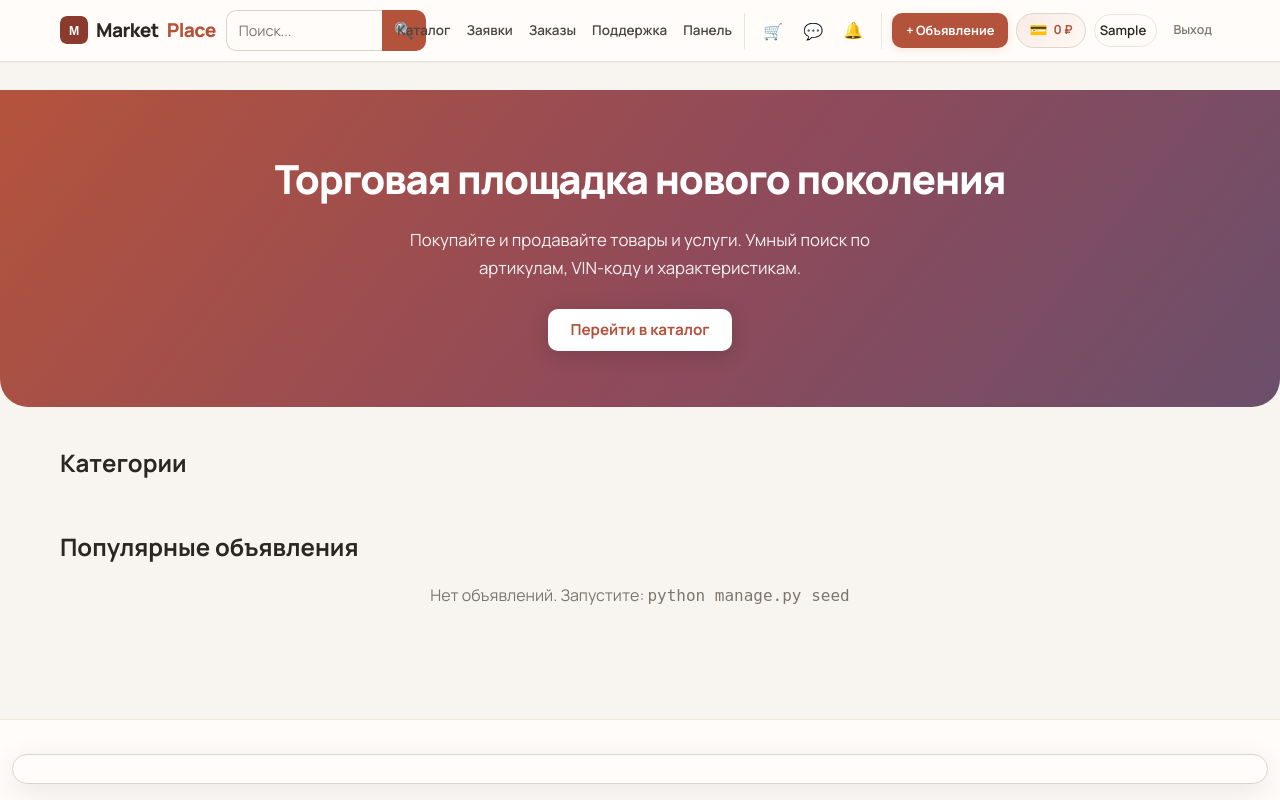
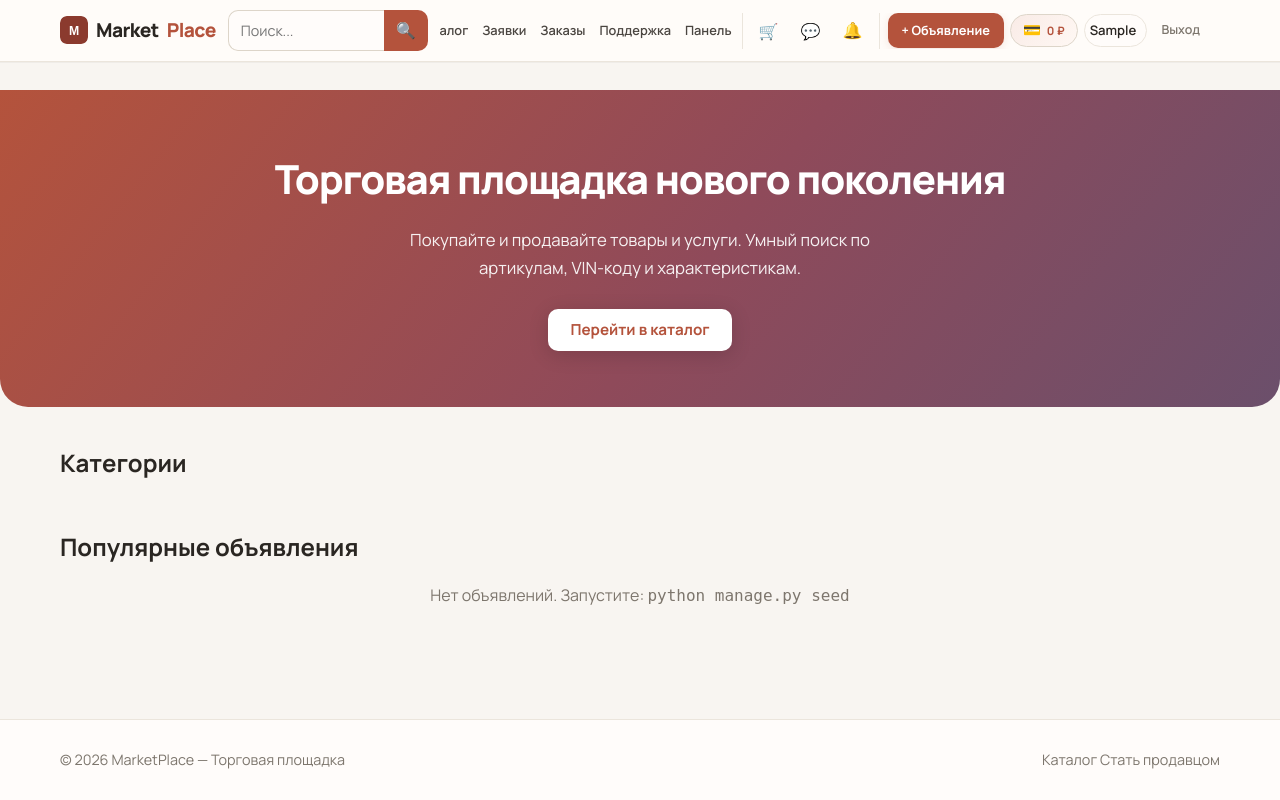
Before and after one commit to zVoofo/merketpalace, a Django app: page / in a window 1280 px wide. Run offline with Django 5.2, Linux system fonts and the light colour scheme; the visitor is signed in with stand-in values (Sample User, id 1); data comes from the database, SQL or seed files in the repository; data that the repository does not hold is empty.

Commit message:
фикс ошибокт

```diff
--- a/static/css/blocks.css
+++ b/static/css/blocks.css
@@ -657,14 +657,61 @@
 .cart-footer{margin-top:16px;display:flex;justify-content:space-between;align-items:center;flex-wrap:wrap;gap:12px}
 .cart-footer__total{font-size:1.2rem;white-space:nowrap}
 .cart-toast{
-  position:fixed;left:12px;right:12px;bottom:16px;z-index:4000;
-  background:var(--card);border:1px solid var(--border);border-radius:var(--radius);
-  box-shadow:var(--shadow-hover);padding:14px 16px;display:flex;flex-direction:column;gap:10px;
+  position:fixed;left:50%;bottom:20px;z-index:4000;
+  width:min(440px,calc(100vw - 24px));
+  transform:translateX(-50%) translateY(calc(100% + 28px));
+  opacity:0;visibility:hidden;
+  transition:transform .38s cubic-bezier(.22,1,.36,1),opacity .28s ease,visibility .28s;
+  pointer-events:none;
 }
-.cart-toast__title{font-weight:700;color:var(--text)}
-.cart-toast__meta{color:var(--muted);font-size:.9rem}
-.cart-toast__actions{display:flex;gap:8px;flex-wrap:wrap}
-.cart-toast__actions .btn{flex:1;min-width:120px;text-align:center}
+.cart-toast.is-visible{
+  transform:translateX(-50%) translateY(0);
+  opacity:1;visibility:visible;
+  pointer-events:auto;
+}
+.cart-toast[hidden]{display:block!important}
+.cart-toast__inner{
+  background:var(--card);border:1px solid var(--border-light);border-radius:14px;
+  box-shadow:0 14px 44px rgba(42,38,34,.16),0 4px 12px rgba(42,38,34,.06);
+  overflow:hidden;
+}
+.cart-toast__main{display:flex;align-items:flex-start;gap:12px;padding:14px 14px 12px}
+.cart-toast__thumb{
+  position:relative;flex-shrink:0;width:56px;height:56px;border-radius:10px;
+  overflow:hidden;background:var(--surface);border:1px solid var(--border-light);
+}
+.cart-toast__thumb img{width:100%;height:100%;object-fit:cover;display:block}
+.cart-toast__check{
+  position:absolute;bottom:-3px;right:-3px;width:22px;height:22px;border-radius:50%;
+  background:var(--success);color:#fff;font-size:.68rem;font-weight:800;
+  display:flex;align-items:center;justify-content:center;border:2px solid var(--card);line-height:1;
+}
+.cart-toast__info{flex:1;min-width:0}
+.cart-toast__label{margin:0 0 3px;font-size:.7rem;font-weight:700;color:var(--success);letter-spacing:.05em;text-transform:uppercase}
+.cart-toast__title{margin:0;font-size:.92rem;font-weight:700;line-height:1.35;color:var(--text);overflow:hidden;text-overflow:ellipsis;white-space:nowrap}
+.cart-toast__meta{margin:4px 0 0;font-size:.82rem;color:var(--muted)}
+.cart-toast__close{
+  flex-shrink:0;width:30px;height:30px;border:none;background:var(--bg-soft);border-radius:50%;
+  color:var(--muted);font-size:1.15rem;cursor:pointer;line-height:1;
+  display:flex;align-items:center;justify-content:center;transition:background .15s,color .15s;
+}
+.cart-toast__close:hover{background:var(--surface);color:var(--text)}
+.cart-toast__footer{
+  display:flex;align-items:center;gap:10px;padding:10px 14px 12px;
+  border-top:1px solid var(--border-light);background:linear-gradient(180deg,var(--bg-soft),var(--card));
+}
+.cart-toast__cta{
+  flex:1;text-align:center;padding:10px 16px;background:var(--primary);color:#fff!important;
+  border-radius:10px;font-size:.88rem;font-weight:700;text-decoration:none!important;
+  transition:background .15s,box-shadow .15s;box-shadow:0 2px 10px var(--primary-glow);
+}
+.cart-toast__cta:hover{background:var(--primary-dark);text-decoration:none!important}
+.cart-toast__undo{
+  flex-shrink:0;border:none;background:transparent;color:var(--muted);
+  font-size:.82rem;font-weight:600;cursor:pointer;padding:8px 6px;font-family:inherit;
+  text-decoration:underline;text-underline-offset:2px;
+}
+.cart-toast__undo:hover{color:var(--error)}
 .gallery-expand-btn{margin:0 18px 12px}
 .gallery-media--zoom{cursor:zoom-in}
 .public-profile__section-head{display:flex;align-items:flex-start;justify-content:space-between;gap:16px;flex-wrap:wrap;margin-bottom:8px}
--- a/static/css/components.css
+++ b/static/css/components.css
@@ -11,6 +11,10 @@
   .card:hover{box-shadow:var(--shadow-hover);border-color:var(--border);text-decoration:none}
 }
 .card__img-wrap{aspect-ratio:4/3;background:var(--surface);overflow:hidden;position:relative}
+.card__img-wrap--placeholder{
+  background:linear-gradient(145deg,var(--surface) 0%,var(--bg-soft) 52%,var(--primary-light) 100%);
+}
+.card__img-wrap--placeholder .card__img{object-fit:contain;padding:16%;opacity:.95}
 .card__img{width:100%;height:100%;object-fit:cover;display:block;background:var(--surface)}
 .card__body{padding:16px 18px}
 .card__title{font-size:1rem;font-weight:600;margin-bottom:8px;display:-webkit-box;-webkit-line-clamp:2;-webkit-box-orient:vertical;overflow:hidden;line-height:1.4;color:var(--text)}
--- a/static/css/layout.css
+++ b/static/css/layout.css
@@ -8,13 +8,17 @@
   width:100%;
 }
 .header__inner{
-  display:flex;
+  display:grid;
+  grid-template-columns:auto minmax(150px,200px) minmax(0,1fr) auto;
   align-items:center;
-  gap:10px;
+  gap:10px 12px;
   padding:10px 20px;
   min-width:0;
-  flex-wrap:nowrap;
 }
+.header__inner > .logo{grid-column:1}
+.header__inner > .search-bar{grid-column:2;width:100%;max-width:200px}
+.header__inner > .nav{grid-column:3;min-width:0}
+.header__inner > .burger{grid-column:4;justify-self:end}
 .logo{
   flex:0 0 auto;
   display:inline-flex;align-items:center;gap:8px;
@@ -24,8 +28,9 @@
 .logo__icon{display:block;border-radius:6px;flex-shrink:0}
 .logo span{color:var(--primary)}
 .search-bar{
-  flex:0 0 200px;
-  width:200px;
+  position:relative;
+  z-index:2;
+  flex:unset;
   display:flex;
   flex-shrink:0;
 }
@@ -49,30 +54,27 @@
 }
 .search-bar button:hover{background:var(--primary-dark)}
 .nav{
-  flex:1 1 auto;
+  flex:unset;
   display:flex;align-items:center;justify-content:flex-end;
-  gap:10px;
+  gap:8px;
   flex-wrap:nowrap;
   min-width:0;
-  overflow:visible;
+  overflow:hidden;
 }
-.nav__section{display:flex;align-items:center;gap:8px;flex-shrink:0}
-.nav__section--links{gap:12px}
+.nav__section--links a:not(.btn),
+.nav__section--auth a:not(.btn){
+  color:var(--text-soft);font-size:.8rem;font-weight:600;white-space:nowrap;
+  text-decoration:none;padding:6px 2px;
+}
+.nav__wallet-sum{font-size:.72rem;white-space:nowrap}
 .nav__section--icons{
   gap:4px;
-  padding:0 10px;
+  padding:0 8px;
   border-left:1px solid var(--border-light);
   border-right:1px solid var(--border-light);
 }
-.nav__section--user{gap:8px}
-.nav__section--auth{gap:10px;margin-left:auto}
-.nav__section--links a:not(.btn),
-.nav__section--auth a:not(.btn){
-  color:var(--text-soft);font-size:.84rem;font-weight:600;white-space:nowrap;
-  text-decoration:none;padding:6px 2px;
-}
-.nav__section--links a:not(.btn):hover,
-.nav__section--auth a:not(.btn):hover{color:var(--primary)}
+.nav__section{display:flex;align-items:center;gap:6px;flex-shrink:0}
+.nav__section--links{gap:10px}
 .nav__icon-btn{
   position:relative;display:inline-flex;align-items:center;justify-content:center;
   width:36px;height:36px;border:1px solid transparent;border-radius:var(--radius-sm);
@@ -83,6 +85,10 @@
 .nav__icon-btn__glyph{font-size:1rem;line-height:1}
 .nav-notify__bell.nav__icon-btn{padding:0}
 .nav__cta{white-space:nowrap}
+.nav__section--user{gap:6px}
+.nav__section--auth{gap:8px;margin-left:auto}
+.nav__section--links a:not(.btn):hover,
+.nav__section--auth a:not(.btn):hover{color:var(--primary)}
 .nav__wallet-chip{
   display:inline-flex;align-items:center;gap:6px;padding:6px 12px;
   background:linear-gradient(135deg,var(--primary-light),#fff8f4);
@@ -91,9 +97,8 @@
 }
 .nav__wallet-chip:hover{background:var(--primary-light);text-decoration:none}
 .nav__wallet-icon{font-size:.9rem;line-height:1}
-.nav__wallet-sum{font-size:.78rem;white-space:nowrap}
 .nav__profile-pill{
-  display:inline-flex;align-items:center;gap:6px;max-width:130px;
+  display:inline-flex;align-items:center;gap:6px;max-width:110px;
   padding:5px 10px 5px 5px;border:1px solid var(--border-light);border-radius:20px;
   background:var(--card);color:var(--text)!important;text-decoration:none;
   font-size:.82rem;font-weight:600;
--- a/static/js/app.js
+++ b/static/js/app.js
@@ -1143,6 +1143,7 @@ document.querySelectorAll('img[data-fallback]:not(.card__img)').forEach((img) =>
   if (!toast) return;
 
   const fmtMoney = (n) => `${Math.round(Number(n) || 0).toLocaleString('ru-RU')}\u00a0₽`;
+  const esc = (s) => String(s ?? '').replace(/&/g, '&amp;').replace(/</g, '&lt;').replace(/"/g, '&quot;');
   const csrf = () => document.querySelector('[name=csrfmiddlewaretoken]')?.value
     || document.cookie.match(/csrftoken=([^;]+)/)?.[1] || '';
 
@@ -1161,30 +1162,54 @@ document.querySelectorAll('img[data-fallback]:not(.card__img)').forEach((img) =>
   let lastData = null;
 
   const hide = () => {
-    toast.setAttribute('hidden', '');
-    toast.innerHTML = '';
-    lastData = null;
+    clearTimeout(hideTimer);
+    toast.classList.remove('is-visible');
+    setTimeout(() => {
+      if (!toast.classList.contains('is-visible')) {
+        toast.setAttribute('hidden', '');
+        toast.innerHTML = '';
+        lastData = null;
+      }
+    }, 320);
   };
 
   const show = (data) => {
     if (!data?.ok) return;
     lastData = data;
     clearTimeout(hideTimer);
+
     const item = (data.items || []).find((i) => i.listing_id === data.listing_id);
     const qty = item?.quantity || 1;
-    const sum = item?.subtotal || 0;
+    const sum = item?.subtotal || data.unit_price || 0;
+    const img = data.image_url
+      || document.querySelector('#product-gallery img.gallery-media')?.src
+      || '/static/img/no-photo.svg';
+
     toast.innerHTML = `
-      <div class="cart-toast__title">✓ ${data.title || 'Товар'} — в корзине</div>
-      <div class="cart-toast__meta">${qty} шт. · ${fmtMoney(sum)}</div>
-      <div class="cart-toast__actions">
-        <a href="/cart/" class="btn btn--sm">В корзину</a>
-        <button type="button" class="btn btn--sm btn--outline" data-cart-remove>Убрать</button>
-        <button type="button" class="btn btn--sm btn--outline" data-cart-dismiss>Закрыть</button>
+      <div class="cart-toast__inner">
+        <div class="cart-toast__main">
+          <div class="cart-toast__thumb">
+            <img src="${esc(img)}" alt="" loading="lazy">
+            <span class="cart-toast__check" aria-hidden="true">✓</span>
+          </div>
+          <div class="cart-toast__info">
+            <p class="cart-toast__label">В корзине</p>
+            <p class="cart-toast__title">${esc(data.title || 'Товар')}</p>
+            <p class="cart-toast__meta">${qty} шт. · ${fmtMoney(sum)}</p>
+          </div>
+          <button type="button" class="cart-toast__close" data-cart-dismiss aria-label="Закрыть">×</button>
+        </div>
+        <div class="cart-toast__footer">
+          <a href="/cart/" class="cart-toast__cta">Перейти в корзину</a>
+          <button type="button" class="cart-toast__undo" data-cart-remove>Убрать</button>
+        </div>
       </div>
     `;
+
     toast.removeAttribute('hidden');
+    requestAnimationFrame(() => toast.classList.add('is-visible'));
     updateBadge(data.count || 0);
-    hideTimer = setTimeout(hide, 9000);
+    hideTimer = setTimeout(hide, 10000);
   };
 
   toast.addEventListener('click', async (e) => {
@@ -1279,12 +1304,10 @@ document.querySelectorAll('img[data-fallback]:not(.card__img)').forEach((img) =>
         const money = cell.querySelector('.money') || cell;
         money.innerHTML = fmtMoney(item.subtotal);
       });
-      const input = form.querySelector(`[name="qty_${item.id}"]`)
-        || document.querySelector(`[name="qty_${item.id}"]`);
-      if (input) {
+      document.querySelectorAll(`[name="qty_${item.id}"]`).forEach((input) => {
         input.value = item.quantity;
         input.max = item.max_qty;
-      }
+      });
     });
     const totalEl = document.getElementById('cart-total');
     if (totalEl) totalEl.innerHTML = `Итого: ${fmtMoney(data.total)}`;
@@ -1292,14 +1315,31 @@ document.querySelectorAll('img[data-fallback]:not(.card__img)').forEach((img) =>
     if (!data.items.length) window.location.reload();
   };
 
+  const collectQtyValues = () => {
+    const values = {};
+    document.querySelectorAll('.cart-qty-input').forEach((input) => {
+      if (!input.name) return;
+      const visible = input.offsetParent !== null;
+      if (visible || values[input.name] === undefined) {
+        values[input.name] = input.value;
+      }
+    });
+    return values;
+  };
+
+  const syncQtyInputs = (source) => {
+    if (!source?.name) return;
+    document.querySelectorAll(`.cart-qty-input[name="${CSS.escape(source.name)}"]`).forEach((el) => {
+      if (el !== source) el.value = source.value;
+    });
+  };
+
   const saveCart = async () => {
     if (saving) return true;
     saving = true;
     setHint('Сохранение...', false);
     const fd = new FormData(form);
-    document.querySelectorAll('.cart-qty-input').forEach((input) => {
-      if (input.name) fd.set(input.name, input.value);
-    });
+    Object.entries(collectQtyValues()).forEach(([name, val]) => fd.set(name, val));
     try {
       const res = await fetch(form.action, {
         method: 'POST',
@@ -1321,10 +1361,13 @@ document.querySelectorAll('img[data-fallback]:not(.card__img)').forEach((img) =>
   };
 
   document.querySelectorAll('.cart-qty-input').forEach((input) => {
-    input.addEventListener('change', () => {
+    const scheduleSave = () => {
+      syncQtyInputs(input);
       clearTimeout(timer);
       timer = setTimeout(saveCart, 400);
-    });
+    };
+    input.addEventListener('input', scheduleSave);
+    input.addEventListener('change', scheduleSave);
   });
 
   checkoutBtn?.addEventListener('click', async (e) => {
--- a/templates/accounts/public_profile.html
+++ b/templates/accounts/public_profile.html
@@ -47,8 +47,8 @@
                     <div class="grid">
                         {% for item in listings %}
                             <a href="{% url 'listings:detail' item.slug %}" class="card{% if item.status != 'active' %} card--muted{% endif %}">
-                                <div class="card__img-wrap">
-                                    <img class="card__img" src="{% listing_image_url item %}" alt="{{ item.title }}" decoding="sync" onerror="this.onerror=null;this.src='{% static 'img/no-photo.svg' %}'">
+                                <div class="card__img-wrap{% if not item|listing_has_image %} card__img-wrap--placeholder{% endif %}">
+                                    <img class="card__img" src="{% listing_image_url item %}" alt="{{ item.title }}" decoding="sync" onerror="this.onerror=null;this.src='{% static 'img/no-photo.svg' %}';this.closest('.card__img-wrap')?.classList.add('card__img-wrap--placeholder')">
                                     {% if item.status != 'active' %}
                                         <span class="card__status">{{ status_labels|dict_get:item.status|default:item.status }}</span>
                                     {% endif %}
--- a/templates/base.html
+++ b/templates/base.html
@@ -9,7 +9,7 @@
     <link rel="preconnect" href="https://fonts.googleapis.com">
     <link rel="preconnect" href="https://fonts.gstatic.com" crossorigin>
     <link href="https://fonts.googleapis.com/css2?family=Manrope:wght@400;500;600;700;800&display=swap" rel="stylesheet">
-    <link rel="stylesheet" href="{% static 'css/main.css' %}?v=2">
+    <link rel="stylesheet" href="{% static 'css/main.css' %}?v=4">
 </head>
 <body>
 <header class="header">
@@ -121,6 +121,6 @@
     <img src="" alt="" id="lightbox-img">
 </div>
 
-<script src="{% static 'js/app.js' %}?v=27"></script>
+<script src="{% static 'js/app.js' %}?v=29"></script>
 </body>
 </html>
--- a/templates/catalog/index.html
+++ b/templates/catalog/index.html
@@ -211,9 +211,9 @@
             <div class="grid">
                 {% for item in listings %}
                     <a href="{% url 'listings:detail' item.slug %}" class="card">
-                        <div class="card__img-wrap">
+                        <div class="card__img-wrap{% if not item|listing_has_image %} card__img-wrap--placeholder{% endif %}">
                             {% if item.old_price and item.old_price > item.price %}<span class="card__sale">−{{ item.discount_pct }}%</span>{% endif %}
-                            <img class="card__img" src="{% listing_image_url item %}" alt="{{ item.title }}" loading="lazy" onerror="this.onerror=null;this.src='{% static 'img/no-photo.svg' %}'">
+                            <img class="card__img" src="{% listing_image_url item %}" alt="{{ item.title }}" loading="lazy" onerror="this.onerror=null;this.src='{% static 'img/no-photo.svg' %}';this.closest('.card__img-wrap')?.classList.add('card__img-wrap--placeholder')">
                         </div>
                         <div class="card__body">
                             <div class="card__title">{{ item.title }}</div>
--- a/templates/home/index.html
+++ b/templates/home/index.html
@@ -23,10 +23,10 @@
         <div class="grid">
             {% for item in recommended %}
                 <a href="{% url 'listings:detail' item.slug %}" class="card card--rec">
-                    <div class="card__img-wrap">
+                    <div class="card__img-wrap{% if not item|listing_has_image %} card__img-wrap--placeholder{% endif %}">
                         {% if item.old_price and item.old_price > item.price %}<span class="card__sale">−{{ item.discount_pct }}%</span>{% endif %}
                         <span class="card__rec-badge">Для вас</span>
-                        <img class="card__img" src="{% listing_image_url item %}" alt="{{ item.title }}" loading="lazy" onerror="this.onerror=null;this.src='{% static 'img/no-photo.svg' %}'">
+                        <img class="card__img" src="{% listing_image_url item %}" alt="{{ item.title }}" loading="lazy" onerror="this.onerror=null;this.src='{% static 'img/no-photo.svg' %}';this.closest('.card__img-wrap')?.classList.add('card__img-wrap--placeholder')">
                     </div>
                     <div class="card__body">
                         <div class="card__title">{{ item.title }}</div>
@@ -55,8 +55,8 @@
     <div class="grid">
         {% for item in listings %}
             <a href="{% url 'listings:detail' item.slug %}" class="card">
-                <div class="card__img-wrap">
-                    <img class="card__img" src="{% listing_image_url item %}" alt="{{ item.title }}" decoding="sync" onerror="this.onerror=null;this.src='{% static 'img/no-photo.svg' %}'">
+                <div class="card__img-wrap{% if not item|listing_has_image %} card__img-wrap--placeholder{% endif %}">
+                    <img class="card__img" src="{% listing_image_url item %}" alt="{{ item.title }}" decoding="sync" onerror="this.onerror=null;this.src='{% static 'img/no-photo.svg' %}';this.closest('.card__img-wrap')?.classList.add('card__img-wrap--placeholder')">
                 </div>
                 <div class="card__body">
                     <div class="card__title">{{ item.title }}</div>
--- a/templates/listings/show.html
+++ b/templates/listings/show.html
@@ -99,8 +99,8 @@
         <div class="grid">
             {% for item in complements %}
                 <a href="{% url 'listings:detail' item.slug %}" class="card">
-                    <div class="card__img-wrap">
-                        <img class="card__img" src="{% listing_image_url item %}" alt="" onerror="this.onerror=null;this.src='{% static 'img/no-photo.svg' %}'">
+                    <div class="card__img-wrap{% if not item|listing_has_image %} card__img-wrap--placeholder{% endif %}">
+                        <img class="card__img" src="{% listing_image_url item %}" alt="" onerror="this.onerror=null;this.src='{% static 'img/no-photo.svg' %}';this.closest('.card__img-wrap')?.classList.add('card__img-wrap--placeholder')">
                     </div>
                     <div class="card__body"><div class="card__title">{{ item.title }}</div><div class="card__price">{{ item.price|floatformat:0 }} ₽</div></div>
                 </a>
```
Also changed, not shown: listings/templatetags/listing_extras.py (+7 -0 lines), orders/views.py (+19 -1 lines), static/css/responsive.css (+45 -3 lines), static/img/no-photo.svg.
